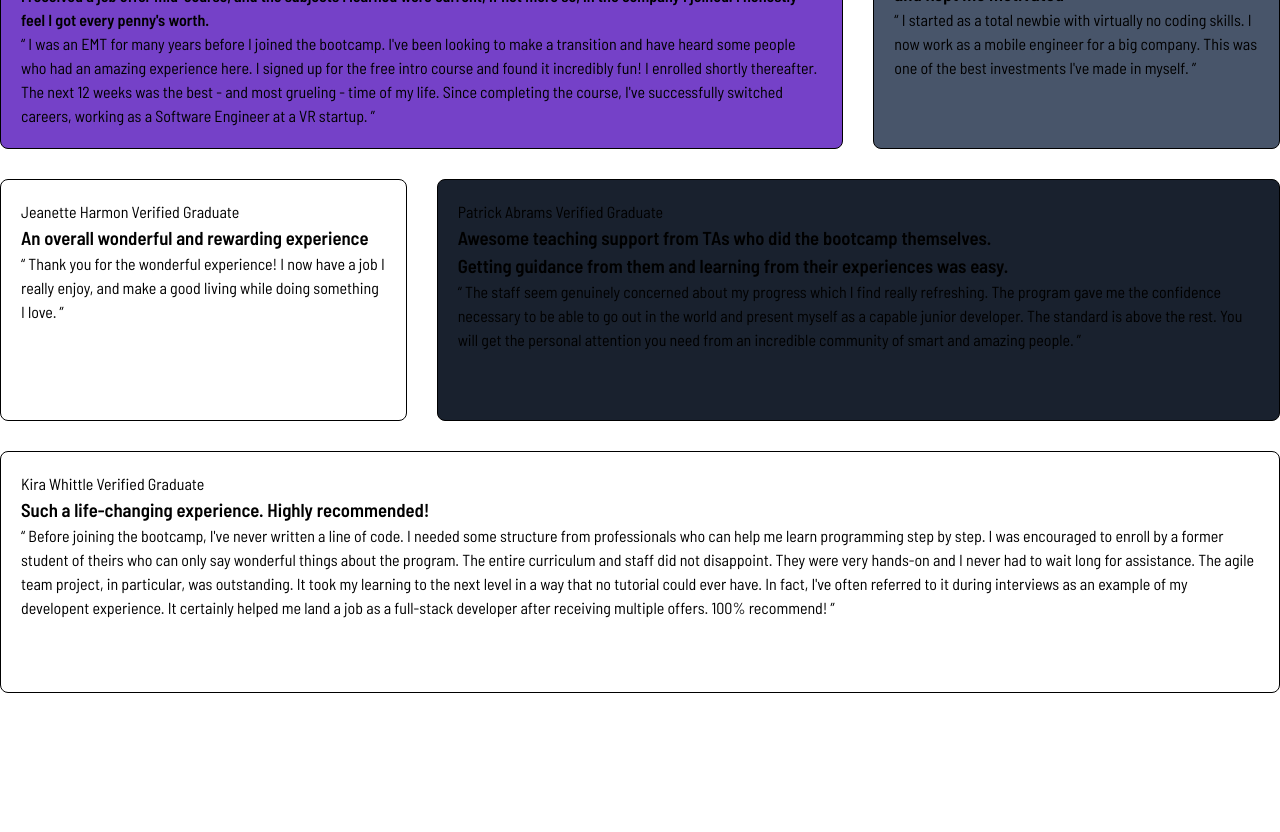
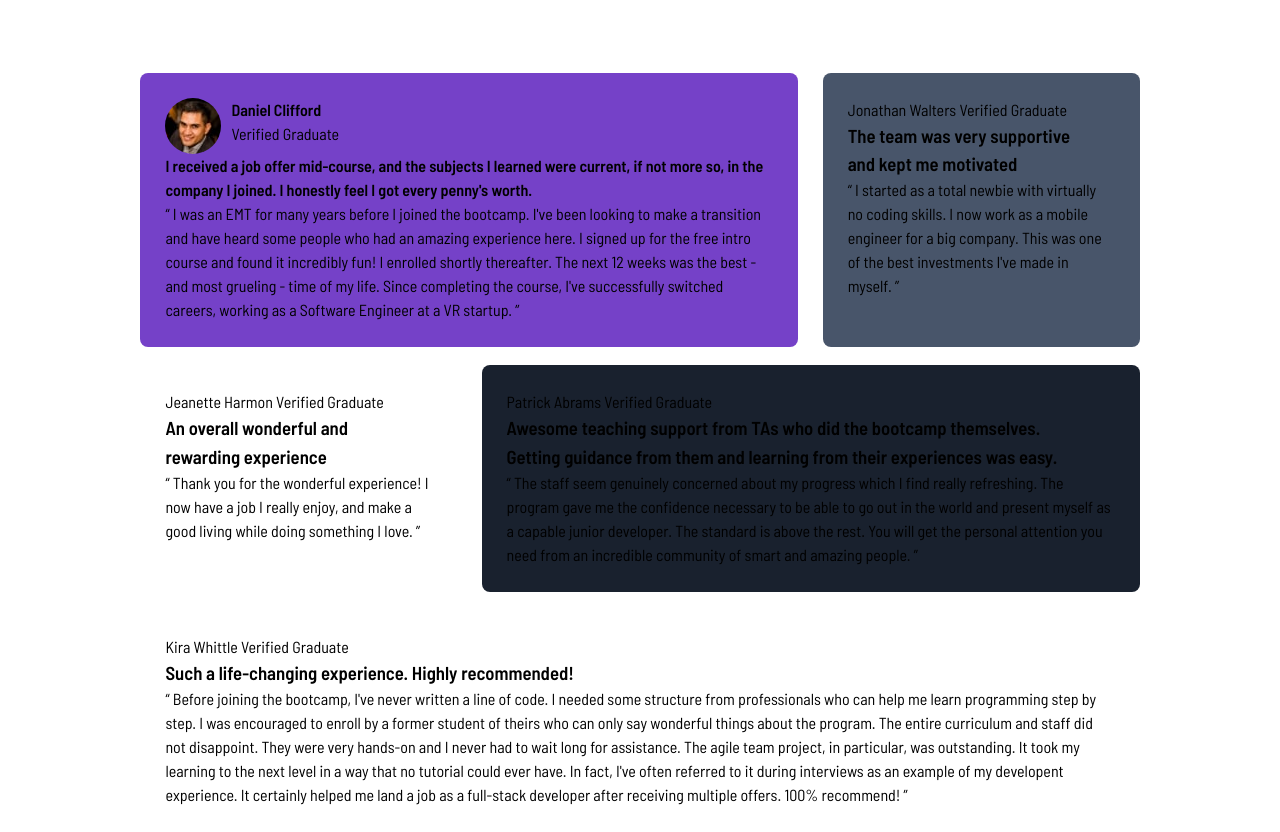
Before and after one commit to JammiM/testimonials-grid-section-fem, a website built with Vite: page index.html in a window 1280 px wide. Shown: the part 93-925 px from the top of the page. Before the commit the page ends 800 px from the top, so only its background shows below. Built offline with nearby package versions, Linux system fonts and the light colour scheme.

Commit message:
Cleaned up the position and layout of the central grid on the page

```diff
--- a/src/scss/base/_layout.scss
+++ b/src/scss/base/_layout.scss
@@ -2,13 +2,15 @@
 
 .parent {
   display: grid;
-  gap: 20px;
+  width: 100%;
+  height: 100%;
+  gap: clamp(0.625rem, calc(0.405rem + 0.939vw), 1.25rem)
+    clamp(1.25rem, calc(1.14rem + 0.469vw), 1.563rem); // 20px - 25px // 10px - 20px
 }
 
 // tablet
 @media (width > v.$tablet-em-width) {
   .parent {
-    gap: 30px;
     grid-template-columns: repeat(3, 1fr);
     grid-template-rows: repeat(3, 1fr);
   }
@@ -37,7 +39,6 @@
 // Desktop
 @media (width > v.$max-em-width) {
   .parent {
-    gap: 40px;
     grid-template-columns: repeat(4, 1fr);
     grid-template-rows: repeat(2, 1fr);
   }
@@ -65,5 +66,23 @@
 
 .testimonial-header {
   display: flex;
-  gap: 20px;
+  gap: var(--px-10);
 }
+
+body {
+  display: flex;
+  height: 100dvh;
+  align-items: center;
+  justify-content: center;
+  padding-block: clamp(
+    1.875rem,
+    calc(-1.646rem + 15.023vw),
+    11.875rem
+  ); // 30px - 190px
+
+  padding-inline: clamp(
+    1.875rem,
+    calc(-0.986rem + 12.207vw),
+    10rem
+  ); // 30px - 160px
+}
--- a/src/scss/base/_variables.scss
+++ b/src/scss/base/_variables.scss
@@ -17,4 +17,7 @@ $barlow-font: "Barlow Semi Condensed", sans-serif;
   --base-font-size: 0.813rem; // 13px
   --light-font-weight: 500;
   --regular-font-weight: 600;
+  --px-10: 0.625rem;
+  --px-20: 1.25rem;
+  --px-25: 1.563rem;
 }
--- a/src/scss/components/testimonial.scss
+++ b/src/scss/components/testimonial.scss
@@ -1,7 +1,7 @@
 .testimonial {
-  padding: 20px;
-  border: 1px solid black;
   border-radius: 8px;
+  padding-block: var(--px-25);
+  padding-inline: var(--px-25);
 
   &-thumbnail {
     border-radius: 50%;
```
